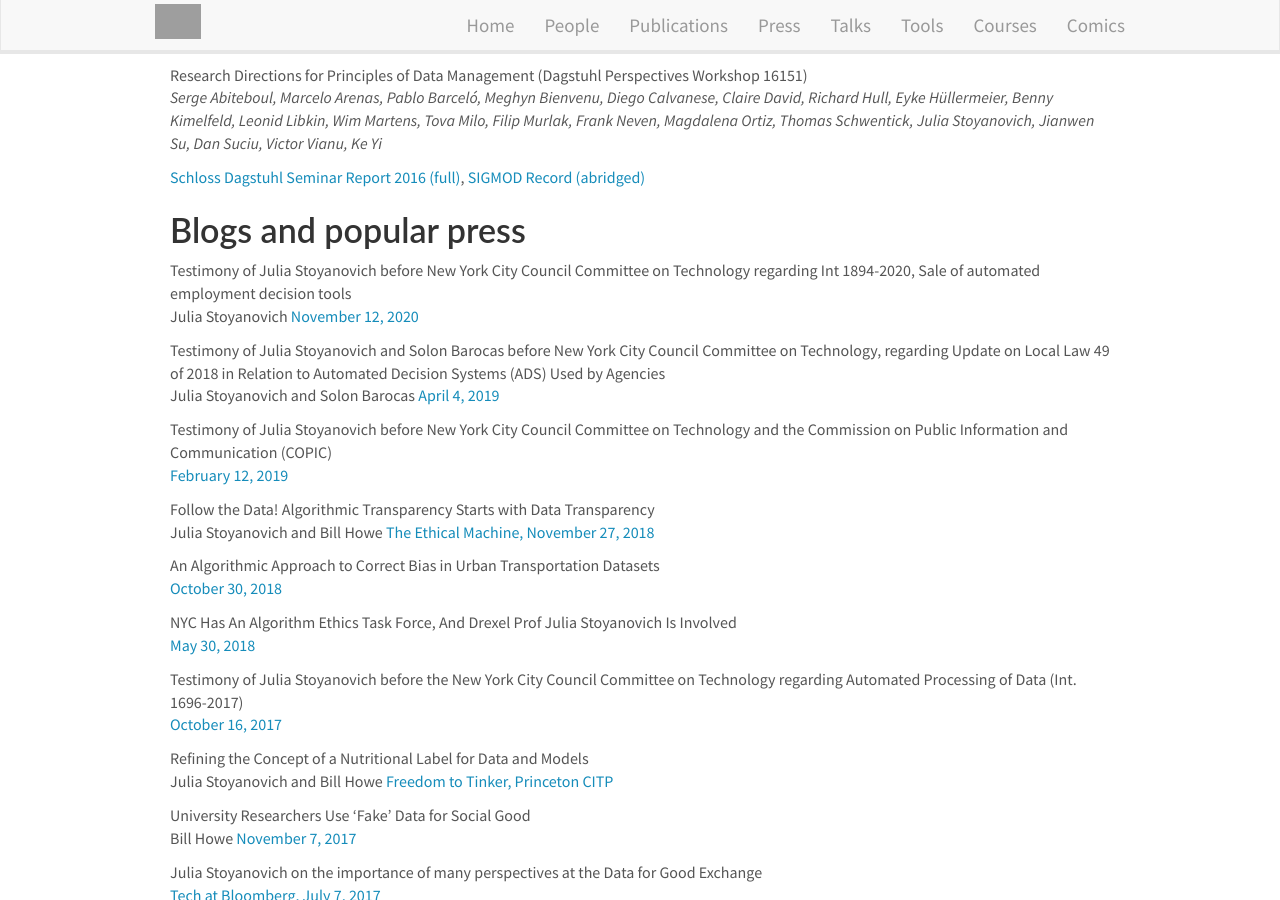
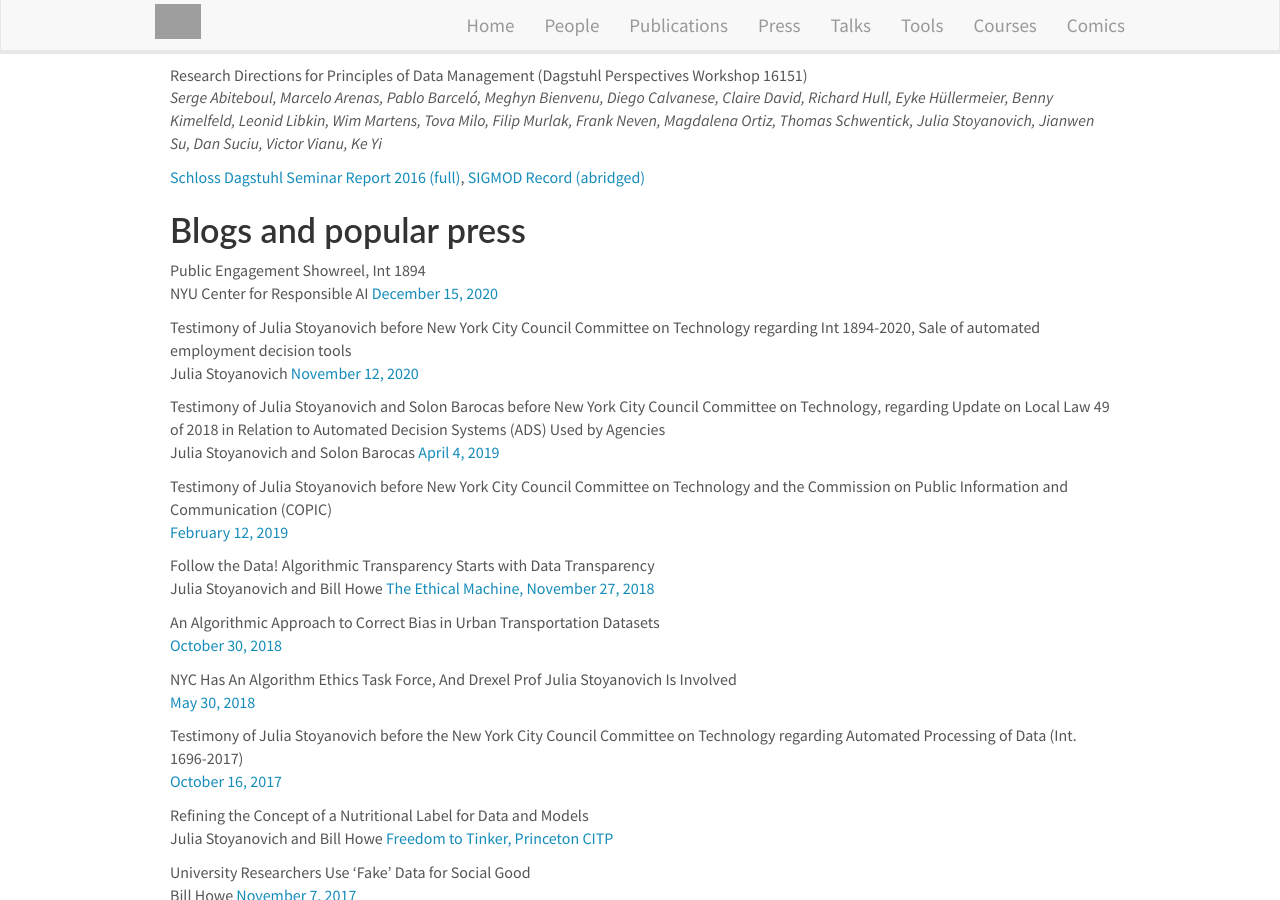
Before and after one commit to DataResponsibly/DataResponsibly.github.io, a Jekyll site: the page built from _pages/publications.md, in a window 1280 px wide and 900 px high, scrolled down 3954 px. Built offline with Jekyll 4.4.1, drawn with Linux system fonts in a browser that asks for light colours; nearby versions of some CDN libraries; grey boxes are pictures that could not be loaded.

Commit message:
Update blogs.yml

```diff
--- a/_data/blogs.yml
+++ b/_data/blogs.yml
@@ -1,3 +1,9 @@
+- title: "Public Engagement Showreel, Int 1894"
+  authors: NYU Center for Responsible AI
+  link:
+    url: https://dataresponsibly.github.io/documents/Bill1894Showreel.pdf
+    display:  December 15, 2020
+
 - title: "Testimony of Julia Stoyanovich before New York City Council Committee on Technology regarding Int 1894-2020, Sale of automated employment decision tools"
   authors: Julia Stoyanovich
   link:
```
